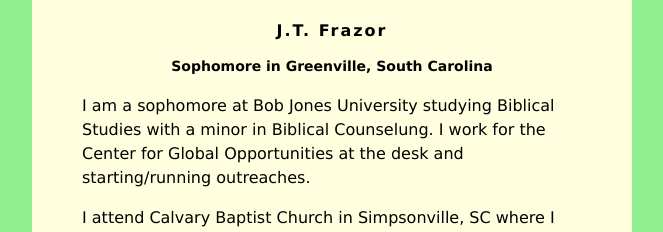
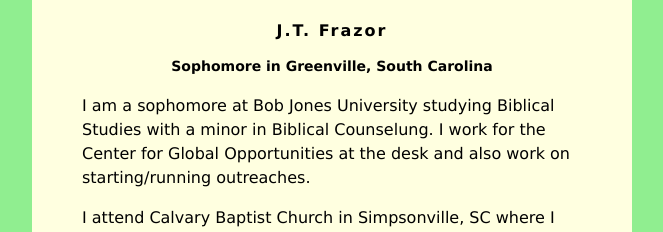
Before and after one commit to jfraz2/jfraz2.github.io, a plain HTML site: page index.html in a window 1280 px wide. Shown: the top 232 px of the page, without its empty margins (308-971 px from the left). Drawn offline with Linux system fonts and the light colour scheme.

Commit message:
Update index.html

```diff
--- a/index.html
+++ b/index.html
@@ -34,7 +34,7 @@
         <h2>Sophomore in Greenville, South Carolina</h2>
 
          <p>I am a sophomore at Bob Jones University studying Biblical Studies with a minor in
-            Biblical Counselung. I work for the Center for Global Opportunities at the desk and starting/running outreaches.</p>
+            Biblical Counselung. I work for the Center for Global Opportunities at the desk and also work on starting/running outreaches.</p>
          <p>
             I attend Calvary Baptist Church in Simpsonville, SC where I enjoy serving in the youth ministries. I am also the chorister for by far the best society on campus, Epsilon Zeta Chi.</p>
          </p>
```
